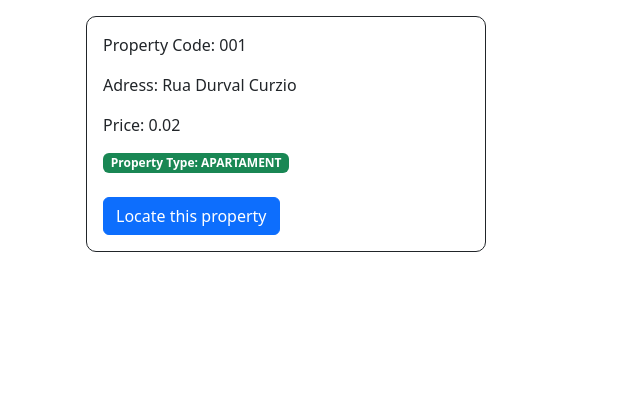
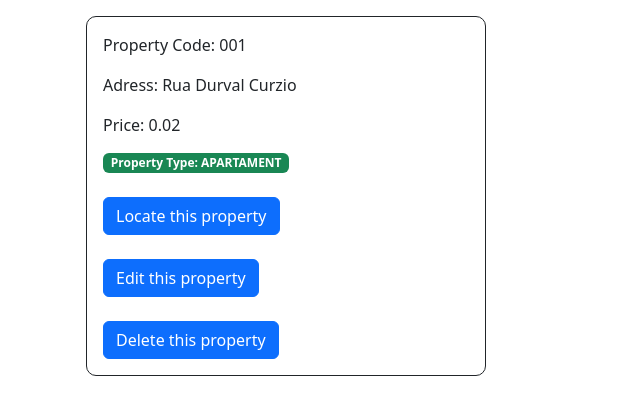
Before and after one commit to devheloisacabral/SISTEMA-CONTROLE-ALUGUEIS-DJANGO, a Django app: page / in a window 1280 px wide. Shown: the part 56-471 px from the top of the page, without its empty margins (0-640 px from the left). Run offline with Django 5.2, Linux system fonts and the light colour scheme; data comes from the database, SQL or seed files in the repository; both versions use the stored data as it was after the commit; data that the repository does not hold is empty.

Commit message:
feat: adding CRUD

```diff
--- a/app/templates/list_location.html
+++ b/app/templates/list_location.html
@@ -24,6 +24,14 @@
                 <div>
                    <a href="{% url 'location-create' property.id %}" class="btn btn-primary">Locate this property</a>
                 </div>
+                <br>
+                <div>
+                   <a href="{% url 'edit_property' property.id %}" class="btn btn-primary">Edit this property</a>
+                </div>
+                <br>
+                <div>
+                   <a href="{% url 'delete_property' property.id %}" class="btn btn-primary">Delete this property</a>
+                </div>
             </div>
         </div>
         {% endfor %}
--- a/app/urls.py
+++ b/app/urls.py
@@ -26,6 +26,8 @@ urlpatterns = [
     path('location', app.views.list_location, name='list_location'),
     path('form-client', app.views.form_client, name='client-create'),
     path('form-property', app.views.form_property, name='property-create'),
+    path('property/<int:pk>/edit/', app.views.edit_property, name='edit_property'),
+    path('property/<int:pk>/delete/', app.views.delete_property, name='delete_property'),
     path('form-location/<int:id>/', app.views.register_location_form, name='location-create'),
     path('reports/', app.views.report, name='reports'),
 
--- a/app/views.py
+++ b/app/views.py
@@ -1,4 +1,4 @@
-from django.shortcuts import render, redirect
+from django.shortcuts import render, redirect, get_object_or_404
 from .models import *
 from .forms import *
 
@@ -38,6 +38,30 @@ def form_property(request):
     return render(request, 'form_property.html', {'form': form})
 
 
+def edit_property(request, pk):
+    property_instance = get_object_or_404(Property, pk=pk)
+    form = PropertyForm(instance=property_instance)
+
+    if request.method == 'POST':
+        form = PropertyForm(request.POST, instance=property_instance)
+        if form.is_valid():
+            form.save()
+            return redirect('list_location')
+
+    return render(request, 'edit_property.html', {'form': form})
+
+
+def delete_property(request, pk):
+    property_instance = get_object_or_404(Property, pk=pk)
+    form = PropertyForm(instance=property_instance)
+
+    if request.method == 'POST':
+        property_instance.delete()
+        return redirect('list_location')
+    return render(request, 'delete_property.html', {'property': property_instance})
+
+
+
 def register_location_form(request, id):
     get_property = Property.objects.get(id=id)
     form = RegisterLocationForm()
```
Also changed, not shown: app/templates/delete_property.html (added, +16 -0 lines), app/templates/edit_property.html (added, +14 -0 lines), db.sqlite3, media/images/Captura_de_tela_de_2024-05-22_11-24-25.png (deleted), media/images/Captura_de_tela_de_2024-07-30_12-56-37.png (deleted).
